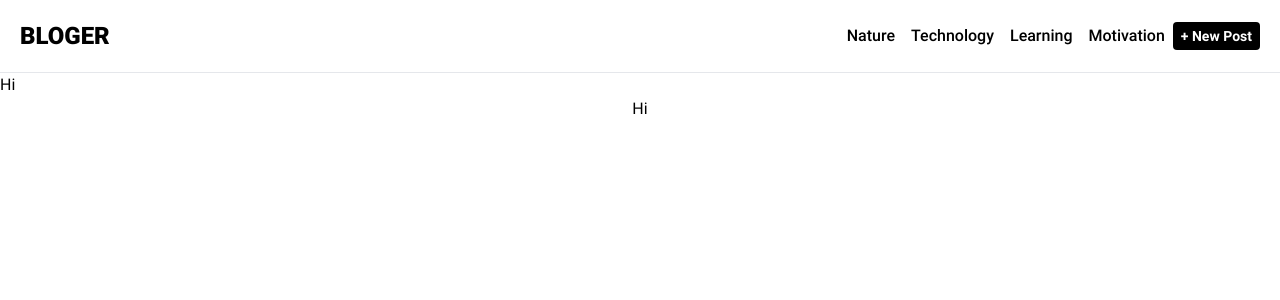
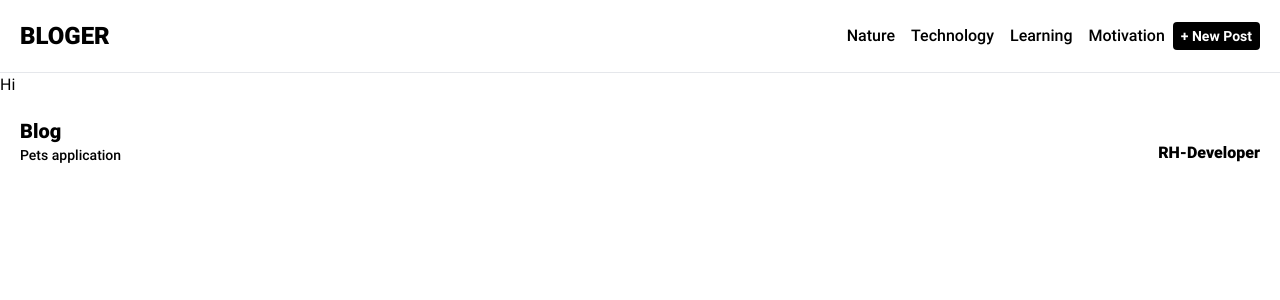
Before and after one commit to rh-pr/blog, a React (Vite) app in the folder frontend/: page / in a window 1280 px wide. Shown: the top 300 px of the page. Built offline with nearby package versions, Linux system fonts and the light colour scheme.

Commit message:
create footer

```diff
--- a/frontend/src/components/layout/Footer.tsx
+++ b/frontend/src/components/layout/Footer.tsx
@@ -2,7 +2,13 @@
 
 function Footer() {
   return (
-   <div>Hi</div>
+   <div className="p-5 fontn-roboto flex  w-screen gap-2 justify-between items-start ">
+      <div className="w-6/12 flex flex-col items-start">
+        <p className="font-black text-xl">Blog</p>
+        <p className="font-medium text-sm">Pets application</p>
+      </div>
+      <p className="font-black self-end">RH-Developer</p>
+   </div>
   )
 }
 
```
